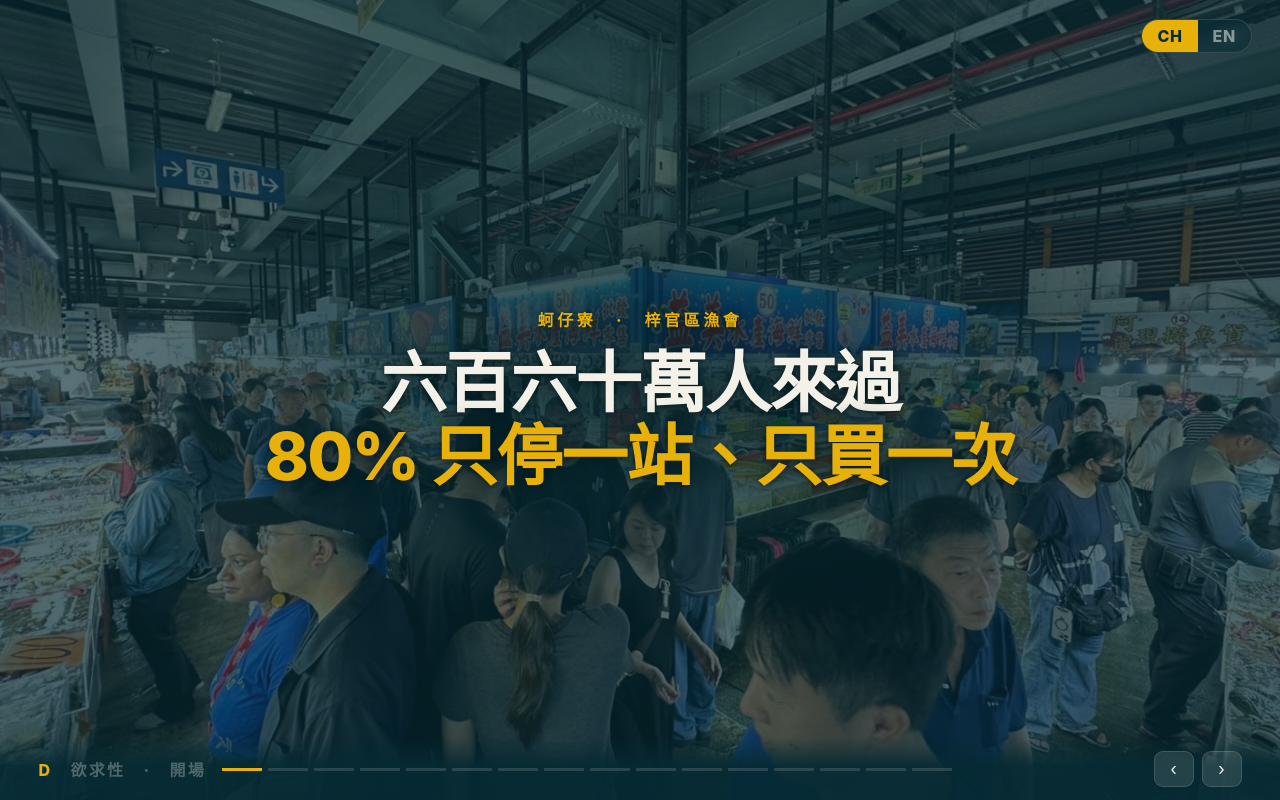
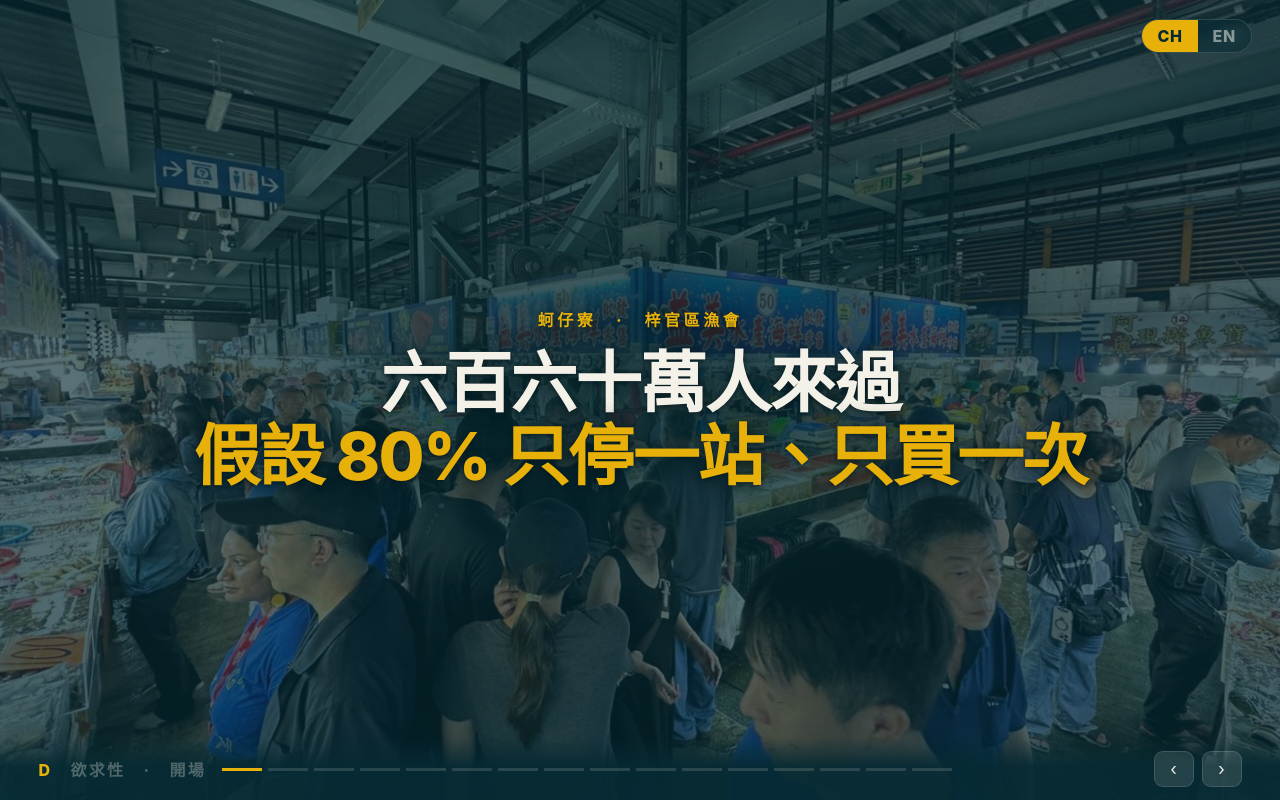
Before and after one commit to vincentt-wang/kezailiao-oa, a plain HTML site: page pitch/index.html in a window 1280 px wide. Drawn offline with Linux system fonts and the light colour scheme.

Commit message:
簡報封面標題補上假設兩字
Co-Authored-By: Claude Opus 5 (1M context) <noreply@anthropic.com>
Claude-Session: https://claude.ai/code/session_01SSNjJtbYnjCmrqnUesMdA2

```diff
--- a/pitch/index.html
+++ b/pitch/index.html
@@ -307,7 +307,7 @@ html[lang="en"] .ch .zh2{font-size:clamp(16px,1.18vw,19px);line-height:1.3}
 <div class="full"><img alt="生食區攤位與假日人潮" src="oa_img/ph-stall-banner.jpg"/></div>
 <div class="onpic">
 <div class="kick rv auto" data-en="Kezailiao　·　Tzukuan Fisheries Association">蚵仔寮　·　梓官區漁會</div>
-<h1 class="rv auto" data-en='6.6 million people came.&lt;br/&gt;&lt;span class="g"&gt;80% stop at one station and buy once.&lt;/span&gt;'>六百六十萬人來過<br/><span class="g">80% 只停一站、只買一次</span></h1>
+<h1 class="rv auto" data-en='6.6 million people came.&lt;br/&gt;&lt;span class="g"&gt;Assume 80% stop at one station and buy once.&lt;/span&gt;'>六百六十萬人來過<br/><span class="g">假設 80% 只停一站、只買一次</span></h1>
 </div>
 <div class="pgn"></div>
 </section>
```
